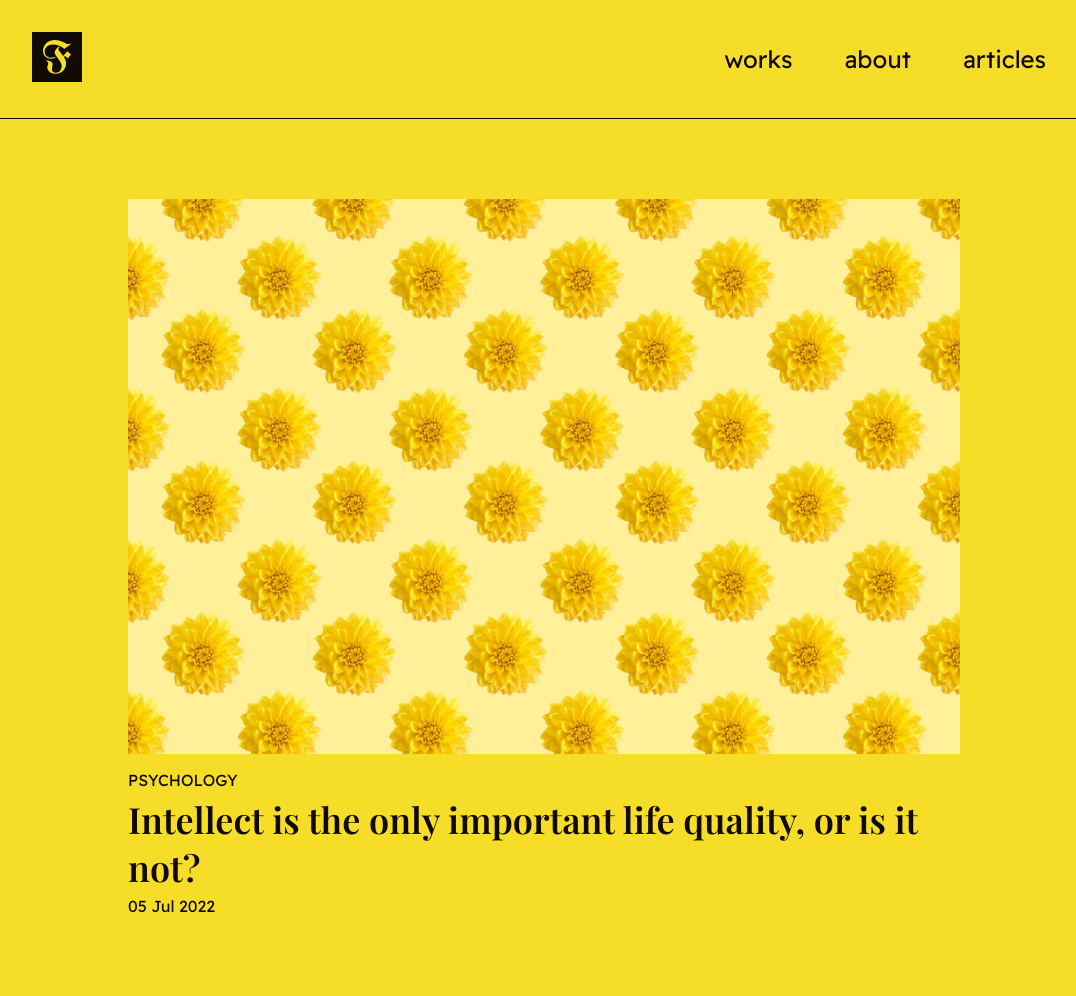
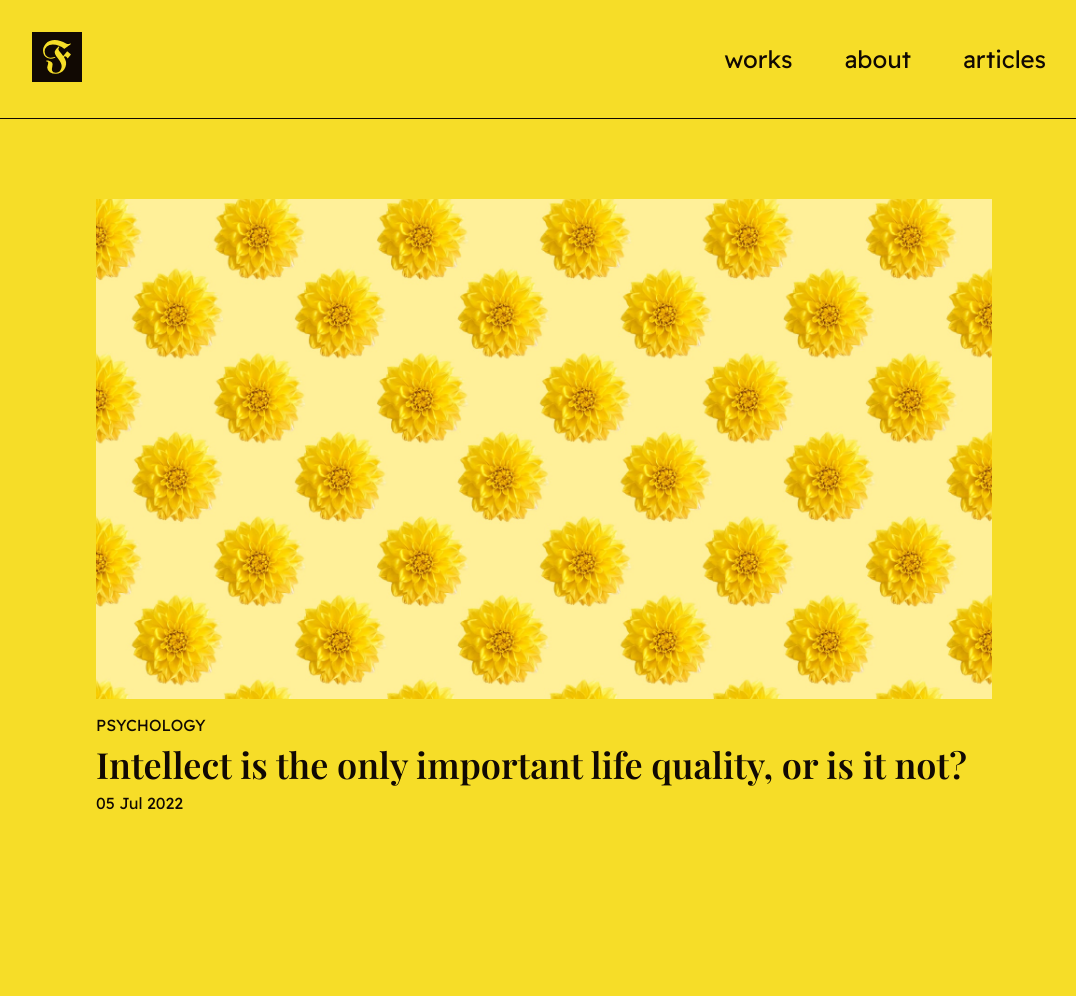
Before and after one commit to franthormel/franthormel.github.io, a Jekyll site: the page built from articles.html, in a window 1280 px wide. Shown: the whole page, without its empty margins (96-1172 px from the left). Built offline with Jekyll 4.4.1, drawn with Linux system fonts in a browser that asks for light colours; after the commit the page ends 900 px from its top, so only the background shows below that.

Commit message:
Improve articles CSS

```diff
--- a/_sass/_articles.scss
+++ b/_sass/_articles.scss
@@ -1,5 +1,5 @@
 .articles {
-  @include layout-content;
+  @include layout($width: 70vw);
 }
 
 .articles__posts {
@@ -13,7 +13,7 @@
 }
 
 .articles__post__img {
-  max-width: 100%;
+  @include responsive-image;
 }
 
 .article__post__category {
--- a/_sass/_index.scss
+++ b/_sass/_index.scss
@@ -59,21 +59,10 @@ body {
   }
 }
 
-@mixin grid-responsive-image {
-  height: 500px;
-  max-width: 100%;
-  object-fit: cover;
-  width: 100%;
-}
-
 @mixin layout($padding-top-bottom: 5rem, $width: 80vw) {
   margin: 0 auto;
   padding: $padding-top-bottom 0;
   width: $width;
-}
-
-@mixin layout-content {
-  @include layout($width: 65vw);
 }
 
 @mixin link-hover {
@@ -90,3 +79,10 @@ body {
     color: var(--color-accent);
   }
 }
+
+@mixin responsive-image {
+  height: 500px;
+  max-width: 100%;
+  object-fit: cover;
+  width: 100%;
+}
--- a/_sass/_works.scss
+++ b/_sass/_works.scss
@@ -17,7 +17,7 @@
 }
 
 .work__item__img {
-  @include grid-responsive-image;
+  @include responsive-image;
 }
 
 .work__item__text {
```
